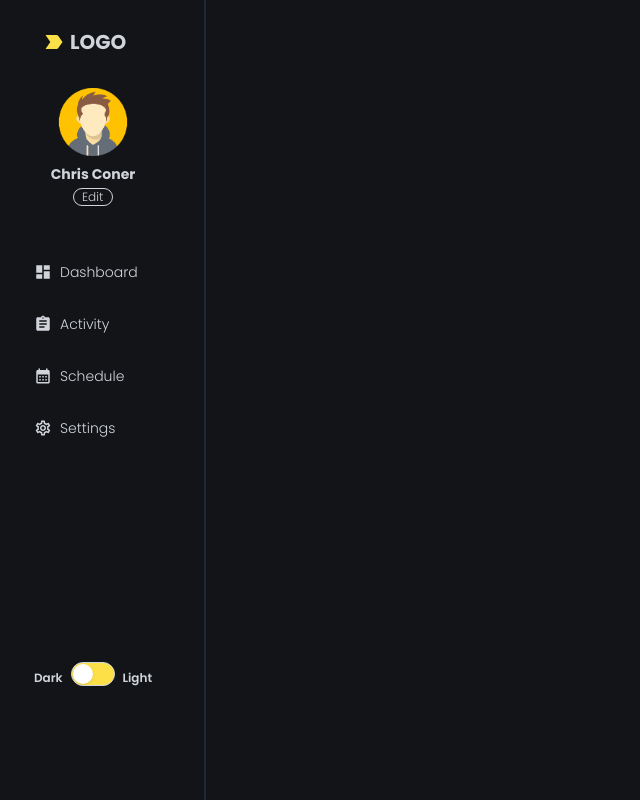
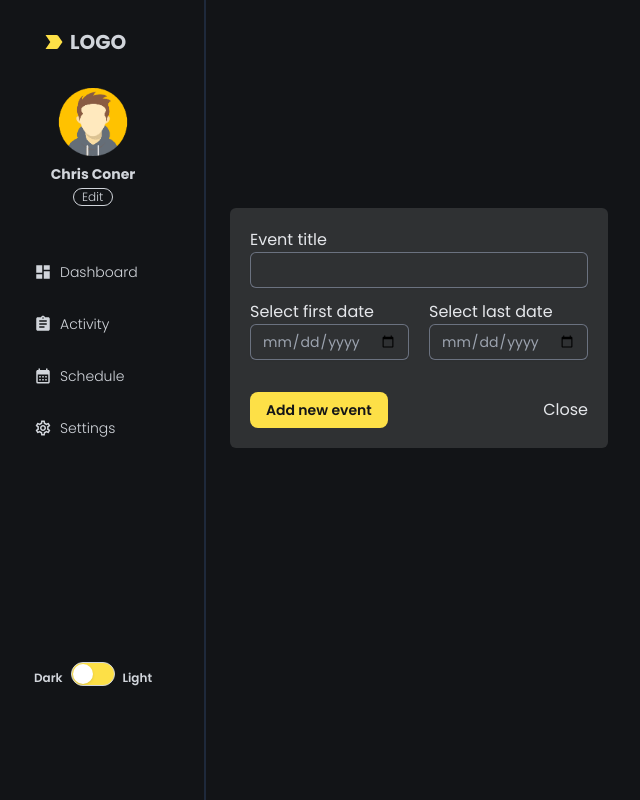
Before and after one commit to buju18887/Dashboard-template, a React (Vite) app: page /activity in a window 1280 px wide. Shown: the whole page, without its empty margins (18-658 px from the left). Built offline with nearby package versions, Linux system fonts and the light colour scheme.

Commit message:
Added event modal on Schedule.jsx

```diff
--- a/package.json
+++ b/package.json
@@ -23,6 +23,7 @@
     "react-apexcharts": "^1.4.0",
     "react-chartjs-2": "^5.2.0",
     "react-dom": "^18.2.0",
+    "react-hook-form": "^7.44.3",
     "react-icons": "^4.8.0",
     "react-router": "^6.11.2",
     "react-router-dom": "^6.11.2",
--- /dev/null
+++ b/src/components/EventModal.jsx
@@ -0,0 +1,67 @@
+import { useForm } from "react-hook-form";
+import moment from "moment-timezone";
+import { useState } from "react";
+
+function EventModal({onAdd, onUpdate, onDelete, edit = false, id, onHide}) {
+  const { register, handleSubmit } = useForm();
+
+  const onSubmit = (data) => {
+    const formattedStart = moment(data.start).format("YYYY-MM-DD");
+    const formattedEnd = moment(data.end).format("YYYY-MM-DD");
+
+    const sameDay = formattedStart === formattedEnd
+    const finalStart = sameDay ? moment(formattedStart).toDate() : moment(formattedStart).startOf('day').toDate()
+    const finalEnd =  sameDay ? null : moment(formattedEnd).endOf('day').toDate()
+
+    const payload = {
+      ...data,
+      start: finalStart,
+      end: finalEnd,
+      sameDay,
+    };
+
+    console.log(payload)
+
+    if(edit) {
+      return onUpdate(payload)
+    }
+
+    return onAdd(payload)
+  };
+
+  const Delete = () => edit && onDelete(id)
+
+  return (
+    <div
+      className='w-66 p-5 fixed top-52 items-center z-10 rounded-md bg-tertiary dark:bg-gray-100 text-gray-200 dark:text-primary'
+    >
+      <form onSubmit={handleSubmit(onSubmit)}>
+        <label>Event title</label>
+        <input type="text" {...register("title")} className="input" />
+        <div className="flex gap-x-5">
+          <div>
+            <label>Select first date</label>
+            <input type="date" {...register("start")} className="input" />
+          </div>
+          <div>
+            <label>Select last date</label>
+            <input type="date" {...register("end")} className="input" />
+          </div>
+        </div>
+        <div className="flex justify-between items-center mt-5">
+          <div className="flex gap-x-3">
+          <button type="submit" className="button-modal">
+            {edit ? 'Update event' : 'Add new event'}
+          </button>
+          {edit ? (<button className="button-danger" onClick={Delete}>Delete event</button>) : null}
+          </div>
+          <span className="cursor-pointer" onClick={onHide}>
+            Close
+          </span>
+        </div>
+      </form>
+    </div>
+  );
+}
+
+export default EventModal;
--- a/src/index.css
+++ b/src/index.css
@@ -23,3 +23,15 @@
 .button {
   @apply bg-yellow-300 text-primary text-sm px-4 py-2 rounded-lg cursor-pointer mx-11 mt-52 font-semibold;
 }
+
+.button-modal {
+  @apply bg-yellow-300 text-primary text-sm px-4 py-2 rounded-lg cursor-pointer font-semibold;
+}
+
+.button-danger {
+  @apply bg-red-500 text-gray-200 text-sm px-4 py-2 rounded-lg cursor-pointer font-semibold;
+}
+
+.input {
+  @apply block mb-3 w-full bg-transparent rounded-md border-0 py-1.5 text-gray-400 dark:text-primary shadow-sm ring-1 ring-inset ring-gray-500 placeholder:text-gray-500 focus:ring-2 focus:ring-inset focus:ring-yellow-200 sm:text-sm sm:leading-6
+}
--- a/src/pages/Activity.jsx
+++ b/src/pages/Activity.jsx
@@ -1,5 +1,9 @@
+import EventModal from "../components/EventModal";
+
 function Activity() {
-  return <div>Activity</div>;
+  return <div className="ml-52 p-10">
+  <EventModal />
+  </div>;
 }
 
 export default Activity;
--- a/src/pages/Schedule.jsx
+++ b/src/pages/Schedule.jsx
@@ -1,23 +1,103 @@
-import React, { useRef } from "react";
+import React, { useRef, useState } from "react";
 import FullCalendar from "@fullcalendar/react";
 import dayGridPlugin from "@fullcalendar/daygrid";
 import timeGridPlugin from "@fullcalendar/timegrid";
 import interactionPlugin from "@fullcalendar/interaction";
-import events from "../data/events";
+import eventsData from "../data/events";
+import EventModal from "../components/EventModal";
+import moment from "moment-timezone";
 
 function Schedule() {
-  const calenderRef = useRef();
+  const defaultModalProps = { id: "", title: "", start: null, end: null };
+  const calendarRef = useRef();
+  const [addModal, SetAddModal] = useState(false);
+  const [editModal, SetEditModal] = useState(false);
+  const [events, SetEvents] = useState(eventsData);
+  const [modalProps, SetModalProps] = useState(defaultModalProps);
+
+  const currentDate = moment().format("YYYY-MM-DD");
+
+  const onEventAdd = (props) => {
+    const newEvent = {
+      ...props,
+      className: "bg-yellow-500",
+      allDay: props.sameDay,
+    };
+
+    SetAddModal(false);
+    SetEvents([...events, newEvent]);
+    SetModalProps(defaultModalProps);
+  };
+
+  const onEventUpdate = (props) => {
+    const { id, title, start, end, sameDay } = props;
+    const calendarApi = calendarRef.current.getApi();
+    const calendarElem = calendarApi.getEventById(id);
+
+    if (calendarElem) {
+      calendarElem.setProp("title", title);
+      calendarElem.setDates(start, end, { allDay: sameDay });
+    }
+
+    SetEditModal(false);
+  };
+
+  const onEventDelete = (id) => {
+    const newEvents = events.filter((e) => e.id !== id);
+    SetEvents(newEvents);
+    SetModalProps(defaultModalProps);
+    SetEditModal(false);
+  };
+
+  const onDateClick = (props) => {
+    const id = events.length + 1;
+    const date = new Date(props.date);
+    const endDate = moment(date).endOf("day").add(1, "day").toDate();
+
+    SetModalProps({ ...defaultModalProps, id, start: date, end: endDate });
+    SetAddModal(true);
+  };
+
+  const onEventClick = (props) => {
+    const {
+      event: { id, title, start, end },
+    } = props;
+    SetModalProps({ id, title, start, end });
+    SetEditModal(true);
+  };
+
+  const onClose = () =>{
+    SetAddModal(false)
+    SetEditModal(false)
+  }
 
   return (
     <div className="p-10 md:ml-56 text-gray-400 dark:text-primary dark:bg-gray-100">
+      <div className="flex justify-center items-center">
+      {addModal ? (
+        <EventModal {...modalProps} edit={false} onAdd={onEventAdd} onHide={onClose}/>
+      ) : null}
+      {editModal ? (
+        <EventModal
+          {...modalProps}
+          edit={true}
+          onUpdate={onEventUpdate}
+          onDelete={onEventDelete}
+          onHide={onClose}
+        />
+      ) : null}
+      </div>
       <FullCalendar
-        ref={calenderRef}
+        ref={calendarRef}
         plugins={[dayGridPlugin, timeGridPlugin, interactionPlugin]}
         initialView="dayGridMonth"
         events={events}
         editable
         selectable
         displayEventTime={false}
+        initialDate={currentDate}
+        dateClick={onDateClick}
+        eventClick={onEventClick}
       />
     </div>
   );
```
Also changed, not shown: 1 other file (tests, documents, lock files or other folders).
